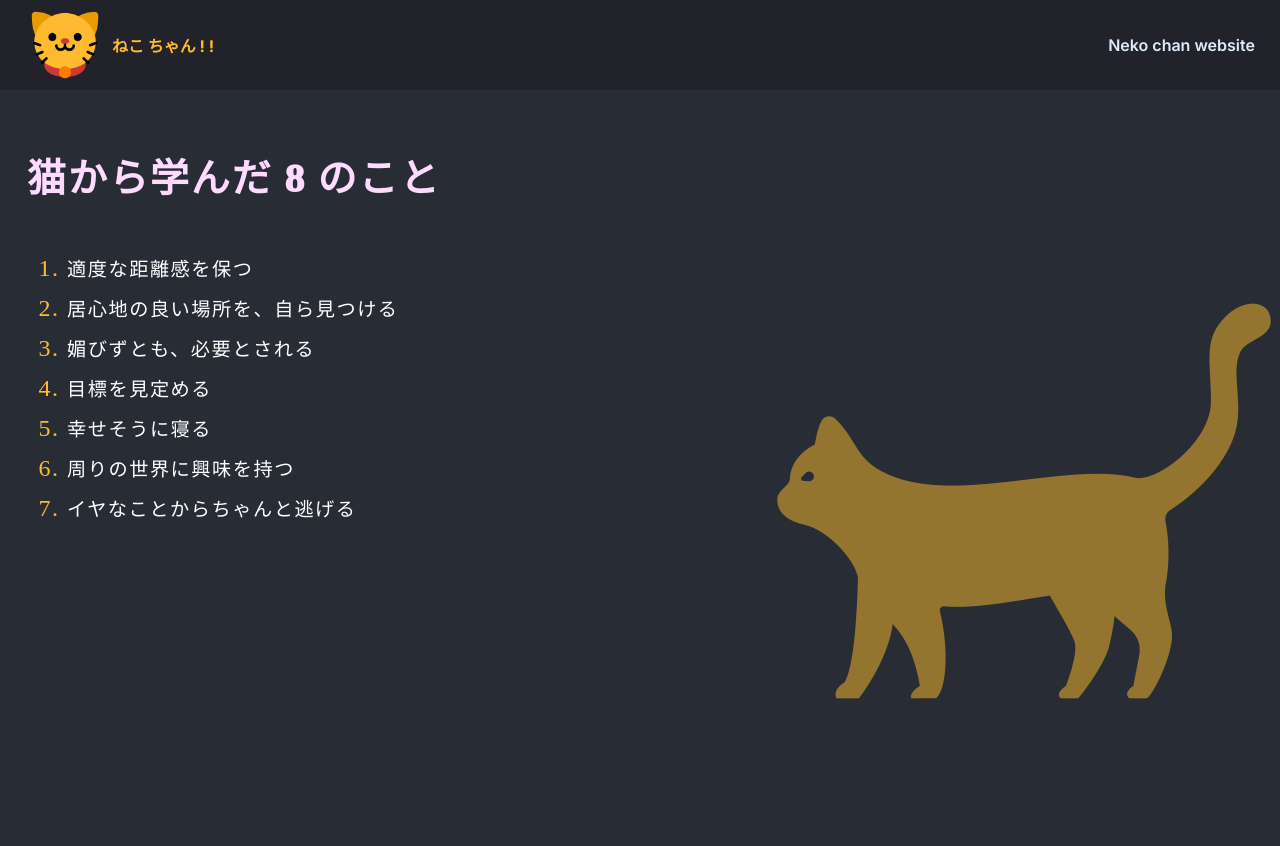
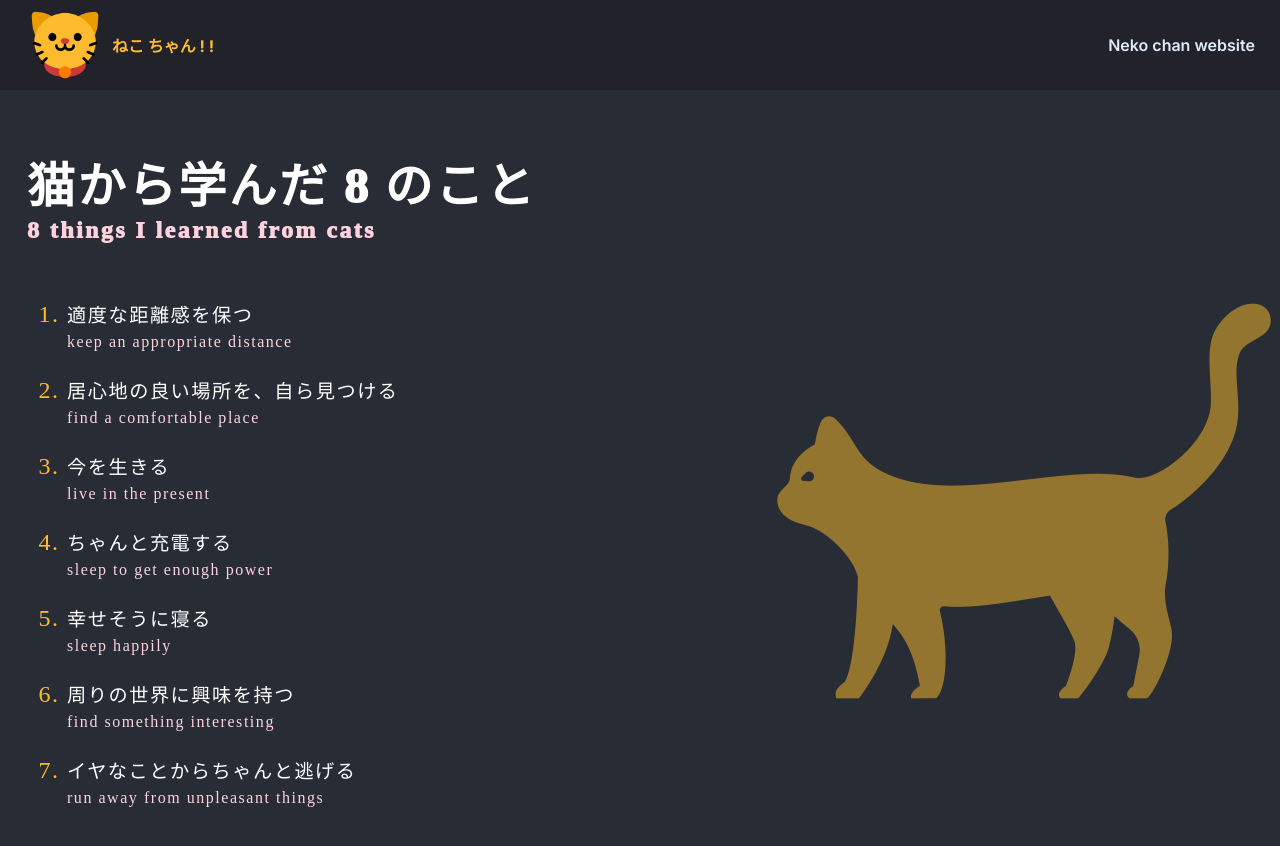
Before and after one commit to cigamsix/vite-react-learn, a React (Vite) app: page / in a window 1280 px wide. Shown: the top 846 px of the page. Before the commit the page ends 800 px from the top, so only its background shows below. Built offline with nearby package versions, Linux system fonts and the light colour scheme; a web font is replaced by a local one.

Commit message:
add english subtitle

```diff
--- a/src/components/Main.jsx
+++ b/src/components/Main.jsx
@@ -1,20 +1,30 @@
-
 import React from "react"
 
 export default function Main() {
     return (
         <main>
-            <h1 className="main--title">猫から学んだ 8 のこと</h1>
+            <h1 className="main--title">猫から学んだ 8 のこと
+            <br/><sub>8 things I learned from cats</sub>
+            </h1>
+
             <div class="hero">
             </div>
+
             <ol className="main--facts">
-                <li>適度な距離感を保つ</li>
-                <li>居心地の良い場所を、自ら見つける</li>
-                <li>媚びずとも、必要とされる</li>
-                <li>目標を見定める</li>
-                <li>幸せそうに寝る</li>
-                <li>周りの世界に興味を持つ</li>
-                <li>イヤなことからちゃんと逃げる</li>
+                <li>適度な距離感を保つ
+                    <br/><small>keep an appropriate distance</small></li>
+                <li>居心地の良い場所を、自ら見つける
+                    <br/><small>find a comfortable place</small></li>
+                <li>今を生きる
+                    <br/><small>live in the present</small></li>
+                <li>ちゃんと充電する
+                    <br/><small>sleep to get enough power</small></li>
+                <li>幸せそうに寝る
+                    <br/><small>sleep happily</small></li>
+                <li>周りの世界に興味を持つ
+                    <br/><small>find something interesting</small></li>
+                <li>イヤなことからちゃんと逃げる
+                    <br/><small>run away from unpleasant things</small></li>
             </ol>
         </main>
     )
--- a/src/style.css
+++ b/src/style.css
@@ -69,12 +69,23 @@ h1{
   z-index: 100;
   font-family: "Kiwi Maru";
   font-weight: 1000;
-  color: rgb(254, 218, 255);
+  color: white;
+}
+
+small {
+  color: rgb(255, 210, 221);
+  font-weight: 1;
+}
+
+sub {
+  color: rgb(255, 210, 221);
+  font-size: 1.5rem;
+  font-weight: 1000;
 }
 
 .main--title {
   margin: 0;
-  font-size: 39px;
+  font-size: 3rem;
   letter-spacing: 0.05em;
 }
 
@@ -84,8 +95,8 @@ h1{
 }
 
 .main--facts > li {
-  line-height: 19px;
-  padding-block: 10px;
+  line-height: 25px;
+  padding-block: 12px;
   color: rgb(255, 255, 255);
   font-size: 1.2rem;
   font-family: "Kiwi Maru";
@@ -97,5 +108,4 @@ h1{
 .main--facts > li::marker {
   font-size: 1.5rem;
   color:  #FFBB30;
-
 }
```
